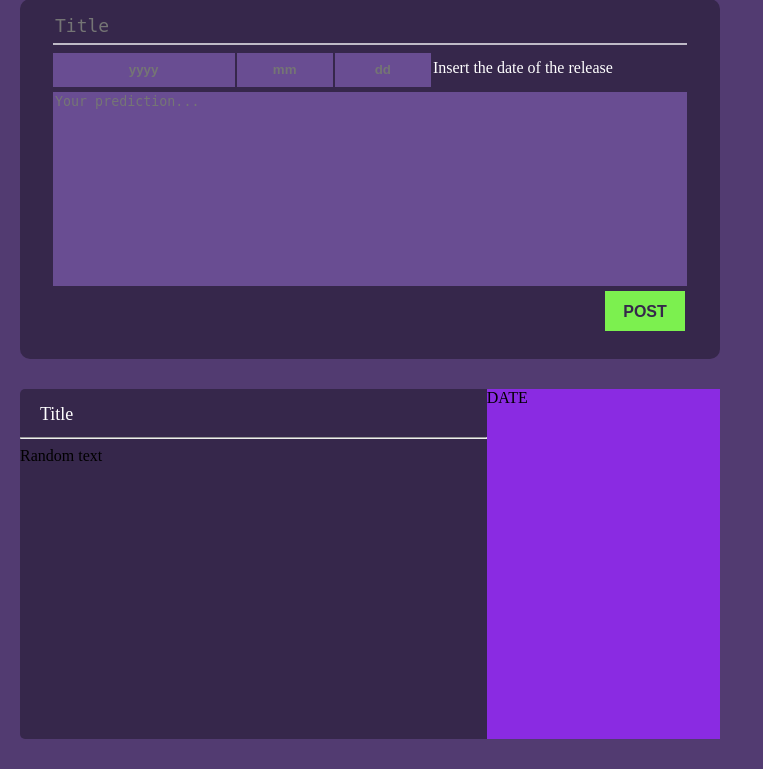
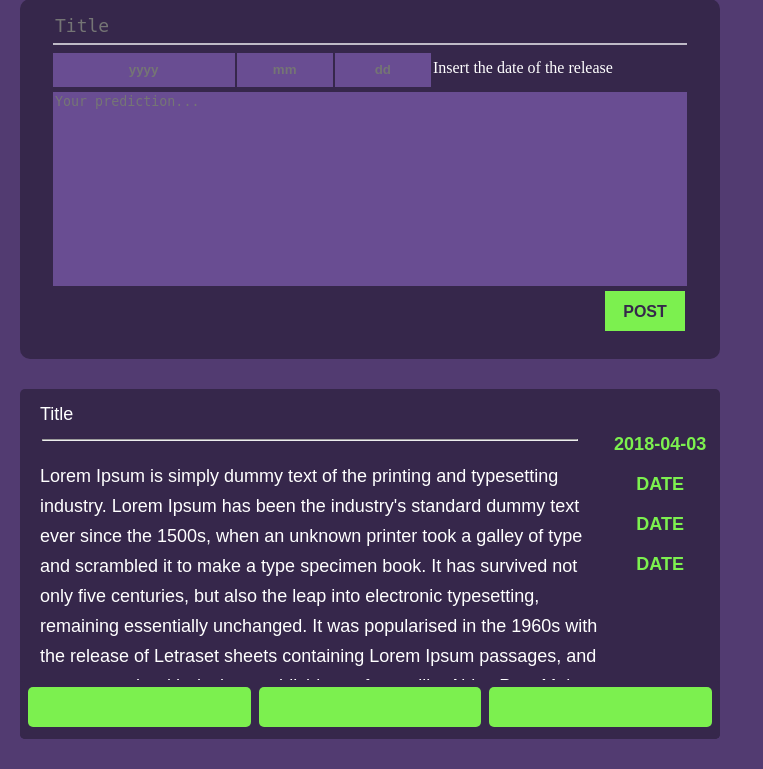
Before and after one commit to KonstantinIV/website_3, a PHP site: page /main.html in a window 1280 px wide. Shown: the part 71-840 px from the top of the page, without its empty margins (0-763 px from the left). Run offline with PHP 8.4, Linux system fonts and the light colour scheme; style sheets or scripts are compiled from the project's sources; some libraries are stand-ins or nearby versions.

Commit message:
Post Layout

```diff
--- a/css/popular_container.css
+++ b/css/popular_container.css
@@ -7,24 +7,27 @@
 .post_cont {
   background-color: #36274b;
   border-radius: 5px;
-  width: 90%;
+  width: 97%;
   height: 350px;
   max-width: 700px; }
 
 .column_2 {
   display: flex;
   flex-direction: row;
-  min-height: 100%;
+  height: 83%;
   align-items: stretch; }
 
 .text_cont {
-  flex-grow: 4;
-  display: block; }
+  display: block;
+  min-width: 0;
+  overflow: hidden;
+  text-align: left;
+  flex-grow: 2;
+  flex-basis: 75%; }
 
 .date_cont {
   display: block;
-  background-color: blueviolet;
-  flex-grow: 2;
+  flex-grow: 1;
   border-color: aquamarine; }
 
 .post_header {
@@ -35,6 +38,48 @@
   line-height: 30px;
   margin-bottom: 8px;
   margin-left: 20px;
-  padding-top: 10px; }
+  padding-top: 10px;
+  font-family: sans-serif; }
+
+.text_cont hr {
+  margin: 10px auto;
+  width: 92%; }
+
+.post_text {
+  line-height: 30px;
+  font-size: 18px;
+  color: white;
+  height: 30px;
+  line-height: 30px;
+  margin-bottom: 8px;
+  margin-left: 20px;
+  padding-top: 10px;
+  font-family: sans-serif; }
+
+.date_cont * {
+  text-align: center;
+  height: 40px;
+  line-height: 30px;
+  font-size: 18px;
+  font-weight: 550;
+  color: #7cf04f;
+  font-family: sans-serif; }
+
+.post_buttons {
+  display: flex;
+  height: 50px;
+  border: 4px solid #36274b;
+  border-top: none;
+  flex-flow: row;
+  padding-top: 5px;
+  border-radius: 5px; }
+
+.post_buttons * {
+  height: 40px;
+  flex-grow: 1;
+  background-color: #7cf04f;
+  margin: 2px 4px;
+  border-radius: 5px;
+  margin-bottom: 30px; }
 
 /*# sourceMappingURL=popular_container.css.map */
--- a/main.html
+++ b/main.html
@@ -80,12 +80,16 @@
 
 
 
-                                <div class="post_text">Random text</div>
+                                <div class="post_text">Lorem Ipsum is simply dummy text of the printing and typesetting industry. Lorem Ipsum has been the industry's standard dummy text ever since the 1500s, when an unknown printer took a galley of type and scrambled it to make a type specimen book. It has survived not only five centuries, but also the leap into electronic typesetting, remaining essentially unchanged. It was popularised in the 1960s with the release of Letraset sheets containing Lorem Ipsum passages, and more recently with desktop publishing software like Aldus PageMaker including versions of Lorem Ipsum.Lorem Ipsum is simply dummy text of the printing and typesetting industry. Lorem Ipsum has been the industry's standard dummy text ever since the 1500s, when an unknown printer took a galley of type and scrambled it to make a type specimen book. It has survived not only five centuries, but also the leap into electronic typesetting, remaining essentially unchanged. It was popularised in the 1960s with the release of Letraset sheets containing Lorem Ipsum passages, and more recently with desktop publishing software like Aldus PageMaker including versions of Lorem Ipsum.</div>
 
                         </div>
 
                         <div class="date_cont">
-                                <div class="post_date">DATE</div>
+                                <div ></div>
+                                <div class="post_date_1">2018-04-03</div>
+                                <div class="post_date_2">DATE</div>
+                                <div class="post_date_3">DATE</div>
+                                <div class="post_date_4">DATE</div>
                          </div>
                 </div>
                 <div class="post_buttons">
@@ -93,9 +97,6 @@
                                 <div class="dislike_button"></div>
                                 <div class="comment_button"></div>
                         </div>
-
-
-
         </div>
 
 </div>
--- a/sass/popular_container.scss
+++ b/sass/popular_container.scss
@@ -8,7 +8,7 @@
 .post_cont{
     background-color: #36274b;
     border-radius: 5px;
-    width: 90%;
+    width: 97%;
     height: 350px;
     max-width: 700px;
 
@@ -17,19 +17,26 @@
 .column_2{
     display: flex;
     flex-direction: row ;
-    min-height: 100%;
+    height: 83%;
     align-items: stretch;
 }
 
 
 .text_cont{
-    flex-grow: 4;
+
     display: block;
+    min-width: 0;
+    overflow: hidden;
+    text-align: left;
+    flex-grow: 2;
+    //flex: 1  1 1;
+    //flex-shrink: 2;
+    flex-basis: 75%;
 }
 .date_cont{
     display: block;
-    background-color: blueviolet;
-    flex-grow: 2;
+
+    flex-grow: 1;
     border-color: aquamarine;
 }
 //FIRST CONTAINER
@@ -42,5 +49,58 @@
     margin-bottom: 8px;
     margin-left: 20px;
     padding-top: 10px;
+    font-family: sans-serif;
 
 }
+
+.text_cont hr{
+    margin: 10px auto;
+    width: 92%;
+
+}
+
+.post_text{
+    line-height: 30px;
+    font-size: 18px;
+    color: white;
+    height:30px;
+    line-height: 30px;
+    margin-bottom: 8px;
+    margin-left: 20px;
+    padding-top: 10px;
+    font-family: sans-serif;
+
+}
+//Second container
+.date_cont *{
+text-align: center;
+height: 40px;
+
+line-height: 30px;
+font-size: 18px;
+font-weight: 550;
+color:#7cf04f;
+font-family: sans-serif;
+
+}
+
+// Thir cont bottom buttons
+.post_buttons{
+    display: flex;
+    height:50px;
+    //border-top: 1px solid #7cf04f;
+    border:4px solid #36274b;
+    border-top: none;
+    flex-flow:row;
+    padding-top: 5px;
+    border-radius: 5px;
+}
+.post_buttons *{
+    height: 40px;
+    flex-grow: 1;
+    background-color: #7cf04f;
+    margin: 2px 4px;
+    border-radius: 5px;
+
+    margin-bottom: 30px;
+}
```
Also changed, not shown: 1 other file.
